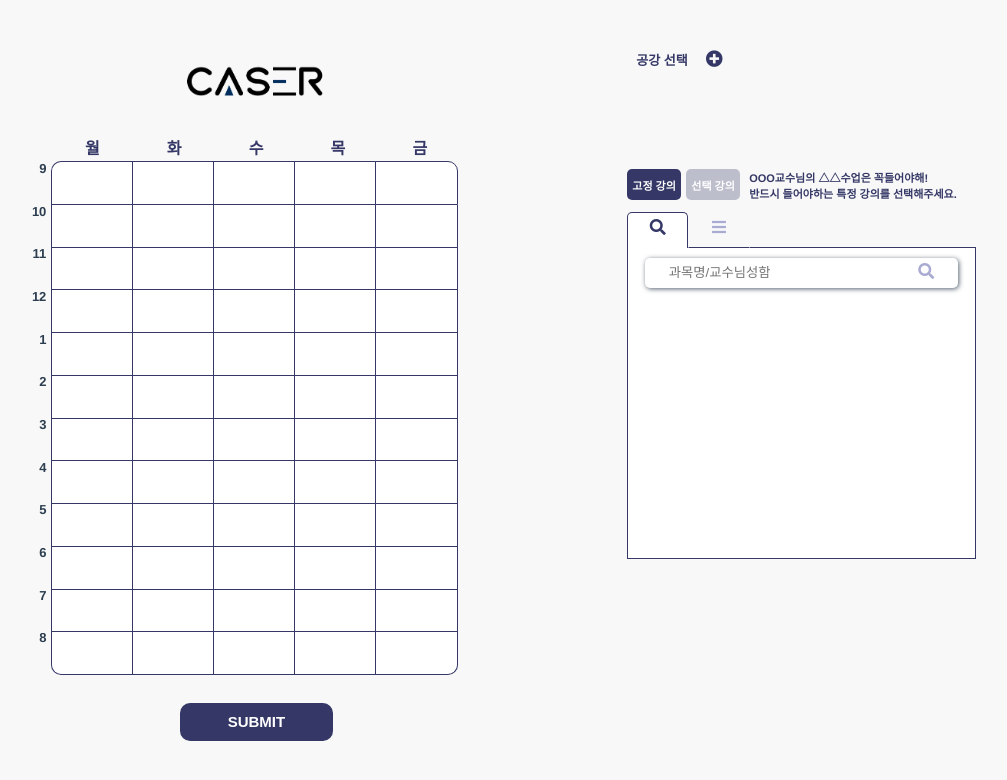
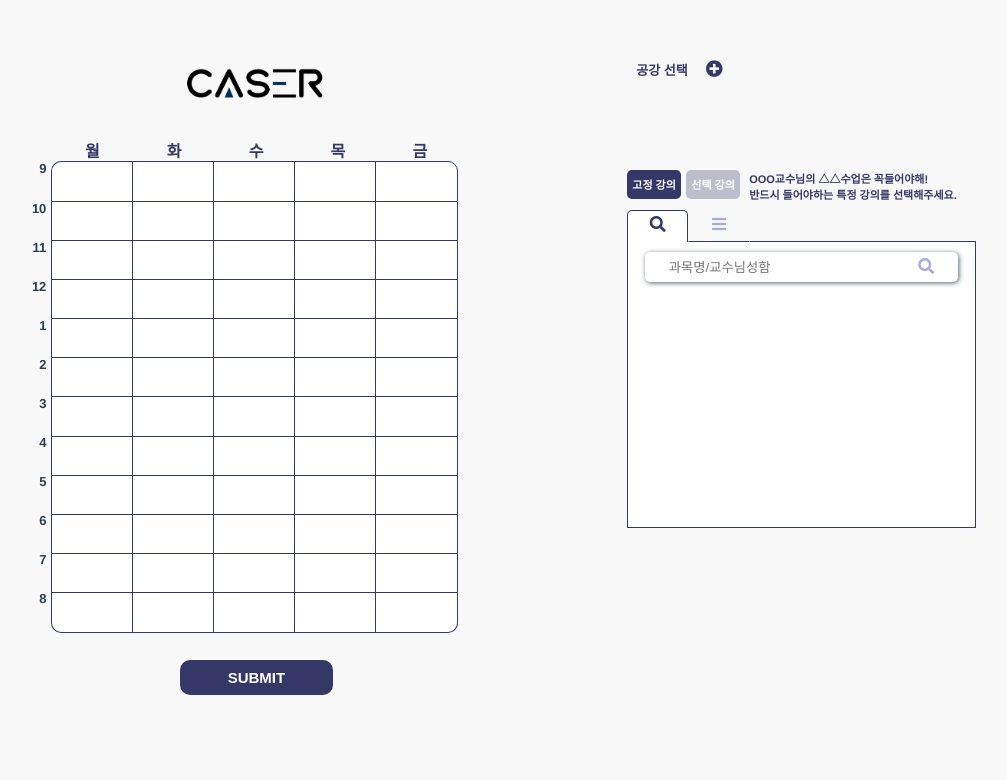
Before and after one commit to ekffhd/scheduler-refactor2, a Vue app: page / in a window 1280 px wide. Shown: the top 780 px of the page, without its empty margins (141-1148 px from the left). Built offline with nearby package versions, Linux system fonts and the light colour scheme; what vue-nav-tabs would draw is missing.

Commit message:
Fix height error of a main component

```diff
--- a/src/App.vue
+++ b/src/App.vue
@@ -1,6 +1,10 @@
 <template>
   <div id="app">
-    <router-view/>
+
+          <router-view />
+
+
+
   </div>
 </template>
 
@@ -11,6 +15,7 @@
   }
   #app {
     display: block;
+    position: relative;
     font-family: 'Avenir', Helvetica, Arial, sans-serif;
     -webkit-font-smoothing: antialiased;
     -moz-osx-font-smoothing: grayscale;
@@ -23,4 +28,12 @@
     color: #2c3e50;
   }
 
+
+  #router_wrap{
+      display: inline-block;
+      padding-top: 10vh;
+      height: 100vh;
+  }
+
+
 </style>
--- a/src/components/InputInform/Pin/PinSearchLecture.vue
+++ b/src/components/InputInform/Pin/PinSearchLecture.vue
@@ -49,6 +49,7 @@
                 this.search_param = '';
                 axios.get('lectures/search/?search='+search_param)
                     .then((response) => {
+                        console.log(response);
                         this.search_data = response.data.results;
                     });
             },
@@ -103,6 +104,7 @@
         -ms-overflow-style: none;
         height: calc(100% - 50px);
         overflow-y: scroll;
+        z-index: 1000;
     }
 
     #pin_search_lecture_list::-webkit-scrollbar {
--- a/src/views/InputInform.vue
+++ b/src/views/InputInform.vue
@@ -1,6 +1,5 @@
 <template>
-    <div class="wrap" >
-        <div class="inner" >
+    <div style="display: inline-block; height: 98vh; width :100vw;">
         <div id="input_inform_wrap">
             <div id="mobile_bar">
                 <div style="display:block; position: relative; width: 100%; height: 100%; ">
@@ -122,8 +121,6 @@
                     -->
                 </div>
             </div>
-            </div>
-
         </div>
     </div>
 </template>
@@ -282,6 +279,17 @@
         margin: 0;
         padding: 0;
     }
+    #input_inform_wrapper{
+        display: table;
+        width: 100%;
+        height: 100%;
+    }
+    #input_inform_inner{
+        display: table-cell;
+        width: 100%;
+        height: 100%;
+        vertical-align: middle;
+    }
     .wrap{
         display: table;
         width: 100%;
@@ -299,7 +307,9 @@
         max-width: 1100px;
         max-height: 770px;
         min-height: 650px;
-        height: 100%;
+        margin-top: 2%;
+
+        height: 90%;
     }
     #mobile_bar{
         display: none;
@@ -403,8 +413,6 @@
     #mobile_option_select_wrap{
         display: none;
     }
-
-
     @media (max-width: 1210px){
         #lecture_layout_wrap{
             width: 85%;
@@ -521,7 +529,6 @@
             color: white;
             font-weight: bold;
             font-size: 14px;
-
         }
         #mobile_input_basic_inform{
             position: absolute;
```
Lines whose indentation alone changed are shown as unchanged.
